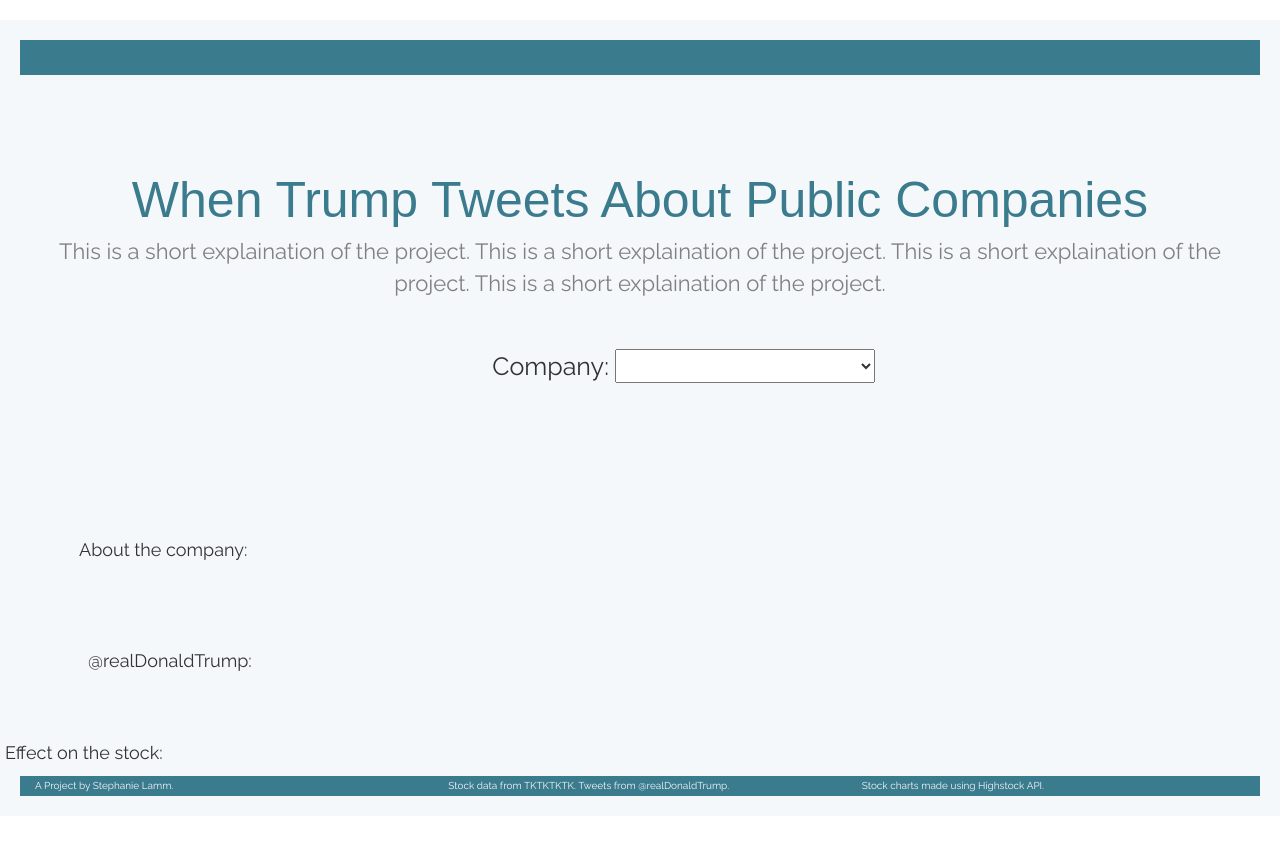
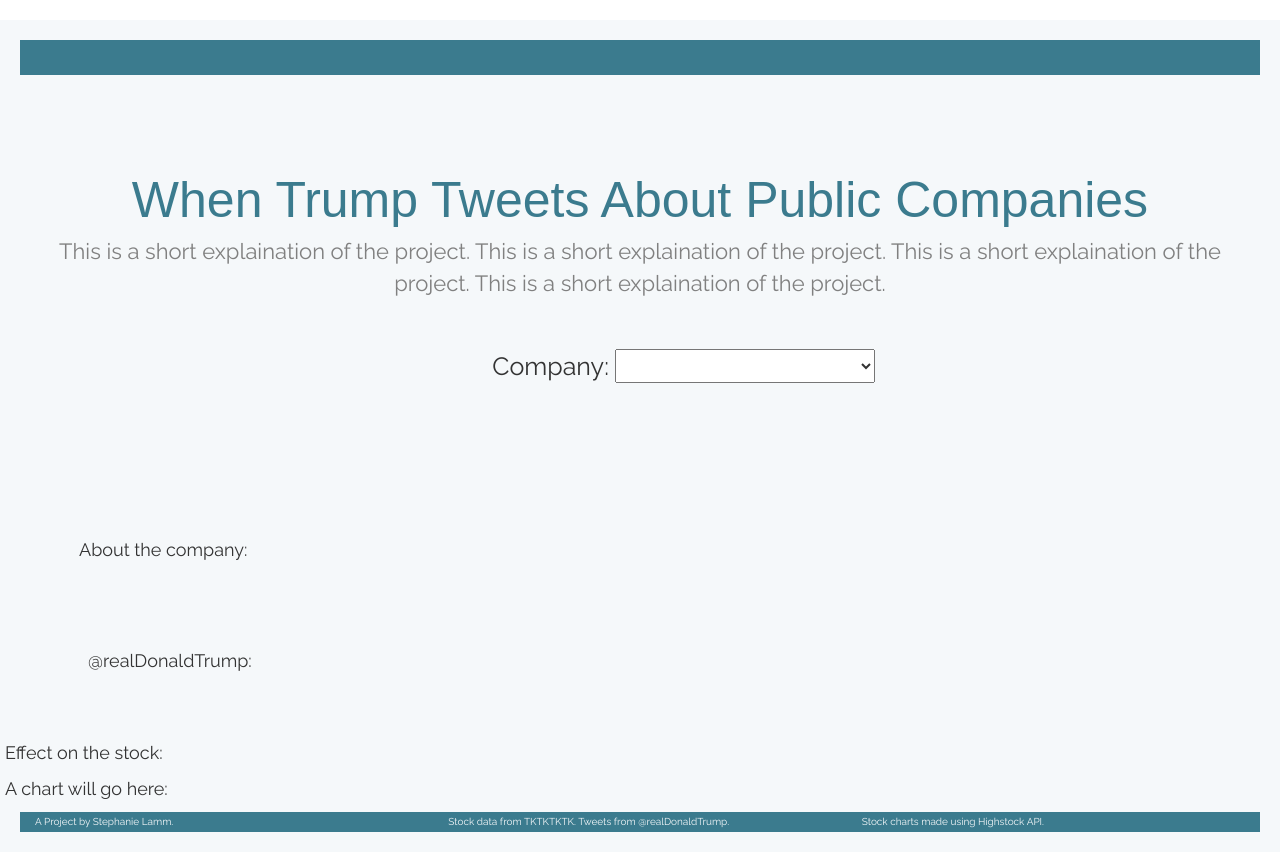
Before and after one commit to stephanielamm/Tracking-the-Trump-Effect, a Vue app: page / in a window 1280 px wide. Before the commit the page ends 816 px from the top, so only its background shows below. Built offline with nearby package versions, Linux system fonts and the light colour scheme; a web font is replaced by a local one.

Commit message:
Got all components working.
Need to style, add correct info to json file.

```diff
--- a/src/App.vue
+++ b/src/App.vue
@@ -10,9 +10,6 @@
 import axios from 'axios'
 import Intro from './components/Intro'
 import dropDown from './components/dropDown'
-import tweetData from './components/tweetData'
-// import stockData from './components/stockData'
-// import analysis from './components/analysis'
 import footerBar from './components/footerBar'
 
 export default {
@@ -20,7 +17,6 @@
   components: {
     Intro,
     dropDown,
-    tweetData,
     footerBar
   },
 
--- a/src/components/about.vue
+++ b/src/components/about.vue
@@ -10,11 +10,14 @@
 </tweetData>
 <analysis :currentCompany="currentCompany" :tweets="tweets" :currentCompanyData="currentCompanyData">
 </analysis>
+<stockData :currentCompany="currentCompany" :tweets="tweets" :currentCompanyData="currentCompanyData">
+</stockData>
 </div>
 </template>
   <script>
   import tweetData from '../components/tweetData'
   import analysis from '../components/analysis'
+  import stockData from '../components/stockData'
   export default {
     props: [
       'tweets',
@@ -34,7 +37,8 @@
     },
     components: {
       tweetData,
-      analysis
+      analysis,
+      stockData
     },
     methods: {
     }
--- a/src/components/stockData.vue
+++ b/src/components/stockData.vue
@@ -1,6 +1,42 @@
 <template>
-  <div class="col-6" id="stock-chart">
-  This is where the stock chart will go.
+<div class="stockData">
+<div class="row">
+<p>A chart will go here: {{ currentStockchart }}</p>
+</div>
+</div>
+</template>
+
+<script>
+export default {
+  name: 'stockData',
+  props: [
+    'tweets',
+    'currentCompany',
+    'currentCompanyData'
+  ],
+  data () {
+    return {
+    }
+  },
+  computed: {
+    currentStockchart () {
+      if (this.currentCompanyData) return this.currentCompanyData.stockchart
+    }
+  },
+  mounted () {
+  }
+}
+</script>
+<style>
+/* Stock Chart Styling */
+#stockData{
+  float: right;
+  margin-right: 2em;
+  margin-top: 2em;
+  margin-bottom: 2em;
+}
+</style>
+
 <!--  <div id="container" style="height: 350px; min-width: 510px"></div>
   <script>
   // code from HighStocks; will need to figure out how to get relevant stock data
@@ -24,28 +60,3 @@
 });
 </script> -->
   <!-- will have component for stock chart (made with Highstock API) (to right of the page) -->
-  </div>
-    </div>
-  </template>
-    <script>
-    export default {
-      props: [
-        'tweets'
-      ],
-      data () {
-        return {
-        }
-      },
-      methods: {
-      }
-    }
-    </script>
-<style>
-/* Stock Chart Styling */
-#stock-chart {
-  float: right;
-  margin-right: 2em;
-  margin-top: 2em;
-  margin-bottom: 2em;
-}
-</style>
--- a/static/twitter-data.json
+++ b/static/twitter-data.json
@@ -9,6 +9,7 @@
 	"handle": "@realDonaldTrump",
 	"date": "6 Dec 2016",
 	"time": "8:52 AM",
+	"stockchart": "this will be a Boeing highstocks chart.",
 	"about": "Boeing is an aircraft manufacturer.",
 	"analysis": "Trump's tweet caused the stock to change in this way."
 },
@@ -22,6 +23,7 @@
 	"handle": "@realDonaldTrump",
 	"date": "9 Jan 2017",
 	"time": "9:14 AM",
+	"stockchart": "this will be a Fiat-Chrysler highstocks chart.",
 	"about": "fiat is an aircraft manufactuerer.",
 	"analysis": "Trump's tweet caused the stock to change in this way."
 },
@@ -35,6 +37,7 @@
 	"handle": "@realDonaldTrump",
 	"date": "9 Jan 2017",
 	"time": "9:16 AM",
+	"stockchart": "this will be a Ford highstocks chart.",
 	"about": "Boeing is an aircraft manufactuerer.",
 	"analysis": "Trump's tweet caused the stock to change in this way."
 },
@@ -48,6 +51,7 @@
 	"handle": "@realDonaldTrump",
 	"date": "5 Jan 2017",
 	"time": "1:14 PM",
+	"stockchart": "this will be a Toyota highstocks chart.",
 	"about": "Boeing is an aircraft manufactuerer.",
 	"analysis": "Trump's tweet caused the stock to change in this way."
 },
@@ -61,6 +65,7 @@
 	"handle": "@realDonaldTrump",
 	"date": "8 Feb 2017",
 	"time": "10:51 AM",
+	"stockchart": "this will be a nordstrom highstocks chart.",
 	"about": "Boeing is an aircraft manufactuerer.",
 	"analysis": "Trump's tweet caused the stock to change in this way."
 },
@@ -74,6 +79,7 @@
 	"handle": "@realDonaldTrump",
 	"date": "2 Dec 2016",
 	"time": "10:06 PM",
+	"stockchart": "this will be a Rexnord highstocks chart.",
 	"about": "Boeing is an aircraft manufactuerer.",
 	"analysis": "Trump's tweet caused the stock to change in this way."
 },
@@ -87,6 +93,7 @@
 	"handle": "@realDonaldTrump",
 	"date": "30 Nov 2016",
 	"time": "10:48 PM",
+	"stockchart": "this will be a UT highstocks chart.",
 	"about": "Boeing is an aircraft manufactuerer.",
 	"analysis": "Trump's tweet caused the stock to change in this way."
 },
@@ -100,6 +107,7 @@
 	"handle": "@realDonaldTrump",
 	"date": "3 Jan 2017",
 	"time": "7:30 AM",
+	"stockchart": "this will be a GM highstocks chart.",
 	"about": "General Motors is an auto manufactuerer.",
 	"analysis": "Trump's tweet caused the stock to change in this way."
 }
```
